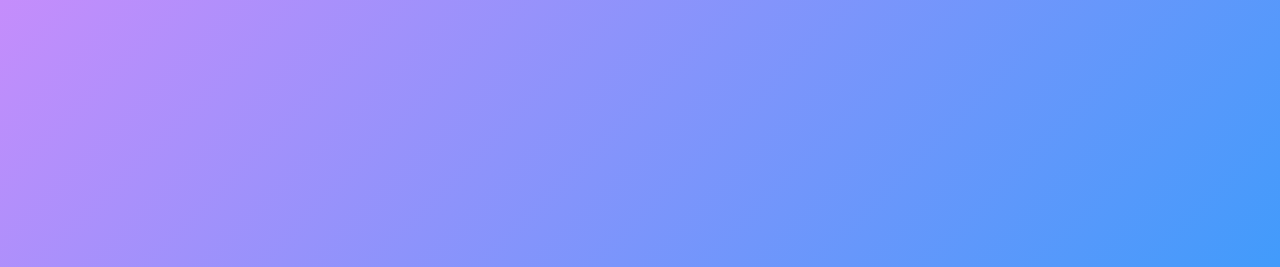
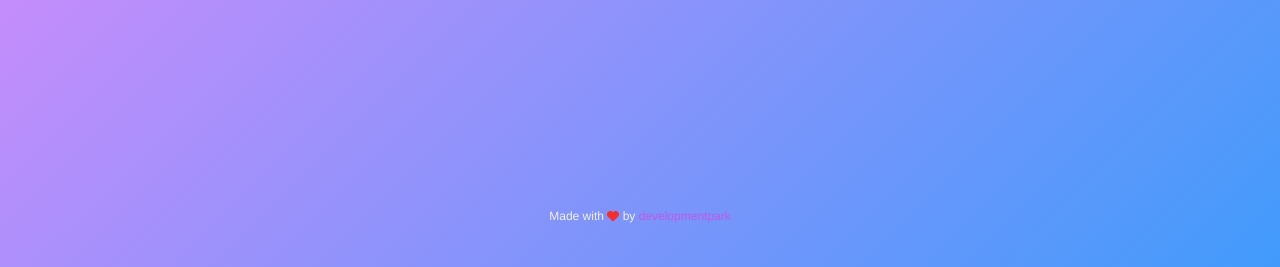
Before and after one commit to developmentpark/evaluate-news-nlp, a website built with webpack: page src/client/views/index.html in a window 1280 px wide. Shown: the part 530-797 px from the top of the page. Built offline with nearby package versions, Linux system fonts and the light colour scheme; no server answers.

Commit message:
add footer

```diff
--- a/src/client/styles/base.scss
+++ b/src/client/styles/base.scss
@@ -52,3 +52,12 @@ body {
   display: flex;
   flex-direction: column;
 }
+
+a {
+  text-decoration: none;
+  color: $primary-color;
+
+  &:hover {
+    color: #c13cf1;
+  }
+}
--- a/src/client/styles/footer.scss
+++ b/src/client/styles/footer.scss
@@ -1,10 +1,16 @@
 @import "base";
 
 .footer {
-  height: 200px;
+  height: max-content;
   color: $gray-color-5;
   text-align: center;
-  padding-top: 3rem;
+  padding: 3rem;
   font-size: 12px;
   margin-top: 2rem;
+
+  .heart-icon {
+    fill: rgb(245, 45, 45);
+    position: relative;
+    top: 2px;
+  }
 }
--- a/src/client/views/index.html
+++ b/src/client/views/index.html
@@ -66,8 +66,27 @@
           </div>
         </section>
       </main>
-
-      <footer class="footer"></footer>
+      <footer class="footer">
+        <span>Made with</span>
+        <svg
+          class="heart-icon"
+          xmlns="http://www.w3.org/2000/svg"
+          height="1em"
+          viewBox="0 0 512 512"
+        >
+          <!--! Font Awesome Free 6.4.2 by @fontawesome - https://fontawesome.com License - https://fontawesome.com/license (Commercial License) Copyright 2023 Fonticons, Inc. -->
+          <path
+            d="M47.6 300.4L228.3 469.1c7.5 7 17.4 10.9 27.7 10.9s20.2-3.9 27.7-10.9L464.4 300.4c30.4-28.3 47.6-68 47.6-109.5v-5.8c0-69.9-50.5-129.5-119.4-141C347 36.5 300.6 51.4 268 84L256 96 244 84c-32.6-32.6-79-47.5-124.6-39.9C50.5 55.6 0 115.2 0 185.1v5.8c0 41.5 17.2 81.2 47.6 109.5z"
+          />
+        </svg>
+        <span>by </span
+        ><a
+          href="https://github.com/developmentpark"
+          rel="noopener"
+          target="_blank"
+          >developmentpark</a
+        >
+      </footer>
     </div>
   </body>
 </html>
```
